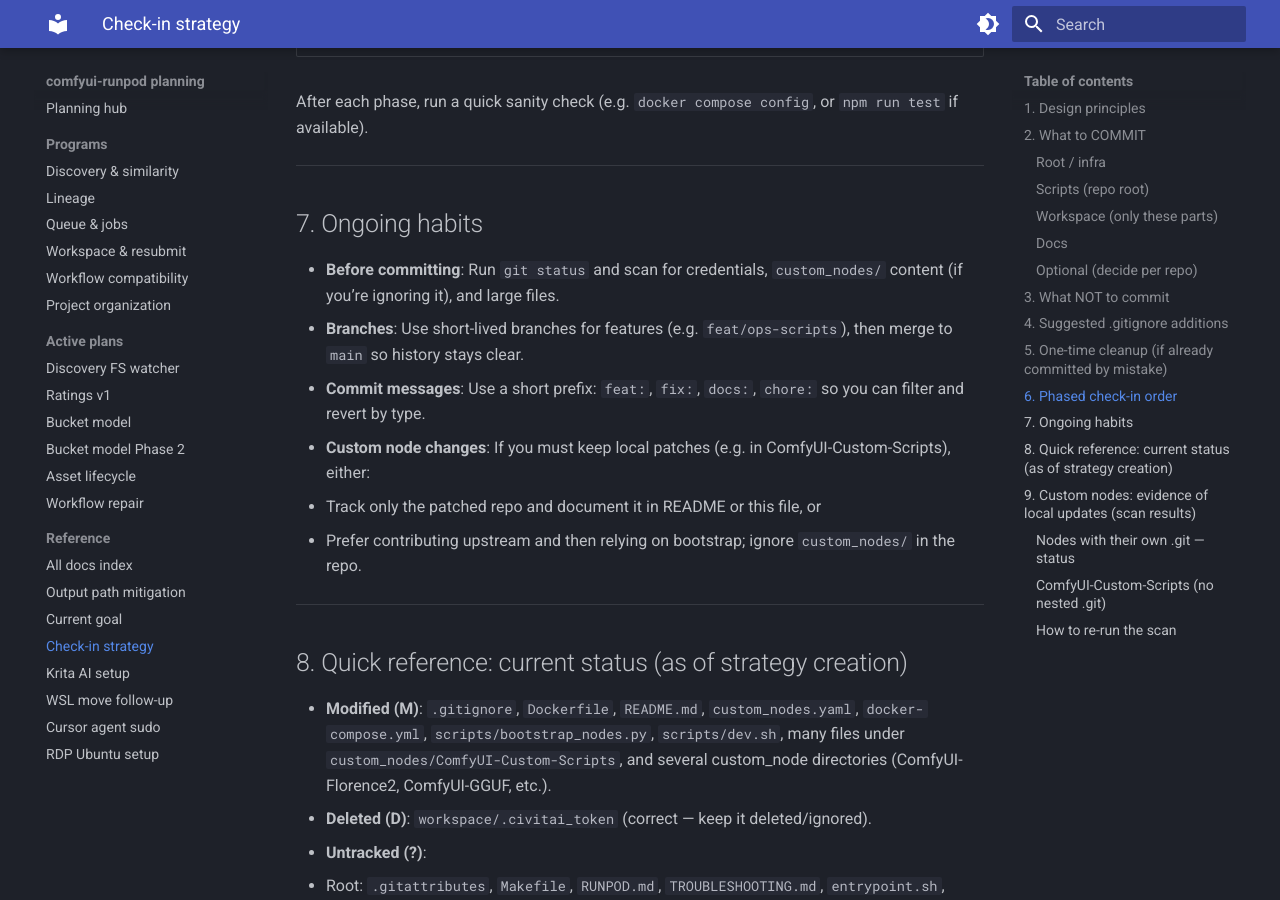
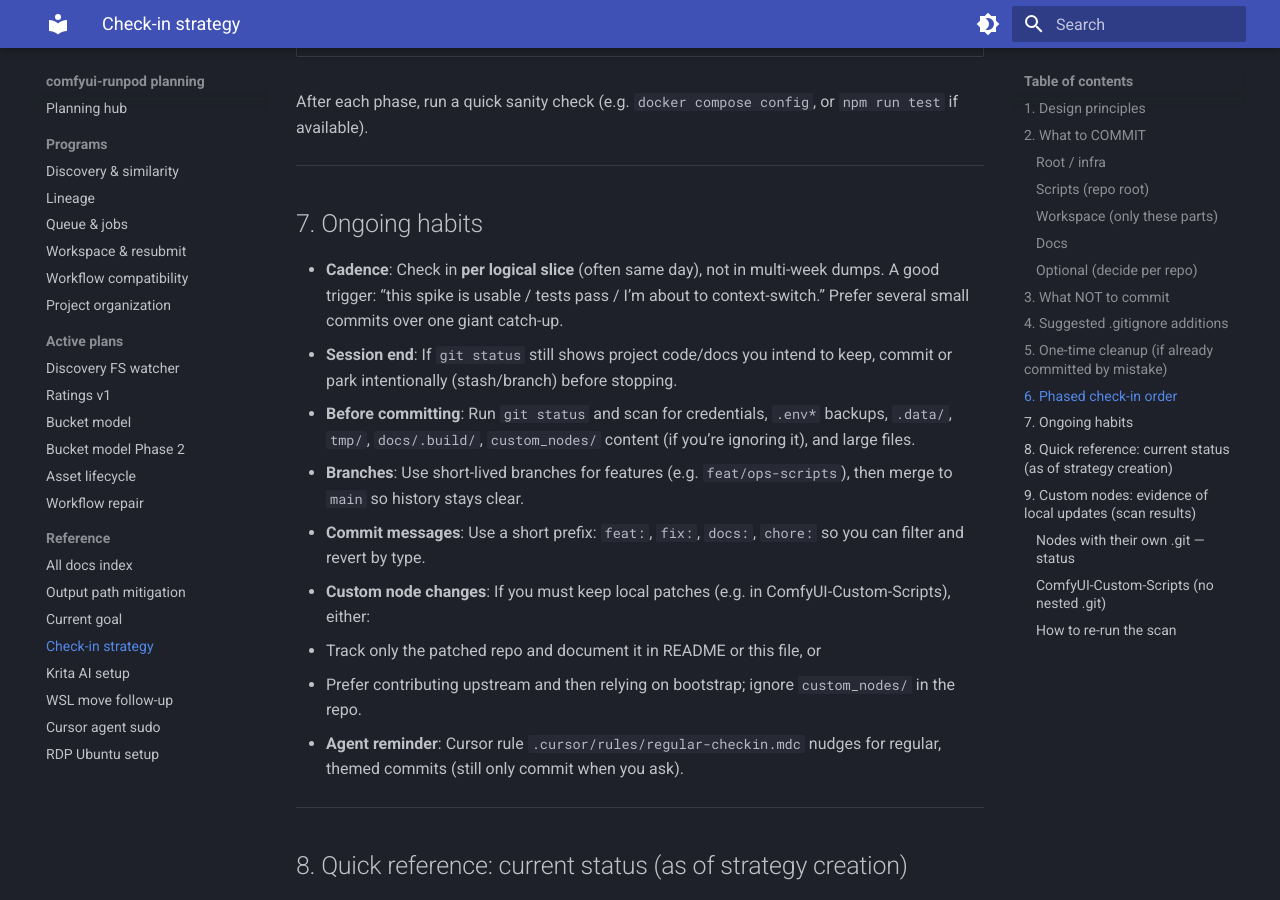
Before and after one commit to schibb-dev/comfyui-runpod, an MkDocs documentation site: the page built from docs/CHECKIN_STRATEGY.md, in a window 1280 px wide and 900 px high, scrolled down 4148 px. Built offline with MkDocs 1.6.1 and Material for MkDocs 9.7.7, drawn with Linux system fonts in a browser that asks for light colours.

Commit message:
chore: regular check-in habit (Cursor rule + strategy cadence)
Keep commits small and frequent; document never-stage paths and agent reminder.

Co-authored-by: Cursor <cursoragent@cursor.com>

```diff
--- a/docs/CHECKIN_STRATEGY.md
+++ b/docs/CHECKIN_STRATEGY.md
@@ -123,12 +123,15 @@ After each phase, run a quick sanity check (e.g. `docker compose config`, or `np
 
 ## 7. Ongoing habits
 
-- **Before committing**: Run `git status` and scan for credentials, `custom_nodes/` content (if you’re ignoring it), and large files.
+- **Cadence**: Check in **per logical slice** (often same day), not in multi-week dumps. A good trigger: “this spike is usable / tests pass / I’m about to context-switch.” Prefer several small commits over one giant catch-up.
+- **Session end**: If `git status` still shows project code/docs you intend to keep, commit or park intentionally (stash/branch) before stopping.
+- **Before committing**: Run `git status` and scan for credentials, `.env*` backups, `.data/`, `tmp/`, `docs/.build/`, `custom_nodes/` content (if you’re ignoring it), and large files.
 - **Branches**: Use short-lived branches for features (e.g. `feat/ops-scripts`), then merge to `main` so history stays clear.
 - **Commit messages**: Use a short prefix: `feat:`, `fix:`, `docs:`, `chore:` so you can filter and revert by type.
 - **Custom node changes**: If you must keep local patches (e.g. in ComfyUI-Custom-Scripts), either:
   - Track only the patched repo and document it in README or this file, or
   - Prefer contributing upstream and then relying on bootstrap; ignore `custom_nodes/` in the repo.
+- **Agent reminder**: Cursor rule `.cursor/rules/regular-checkin.mdc` nudges for regular, themed commits (still only commit when you ask).
 
 ---
 
```
Also changed, not shown: 2 other files.
